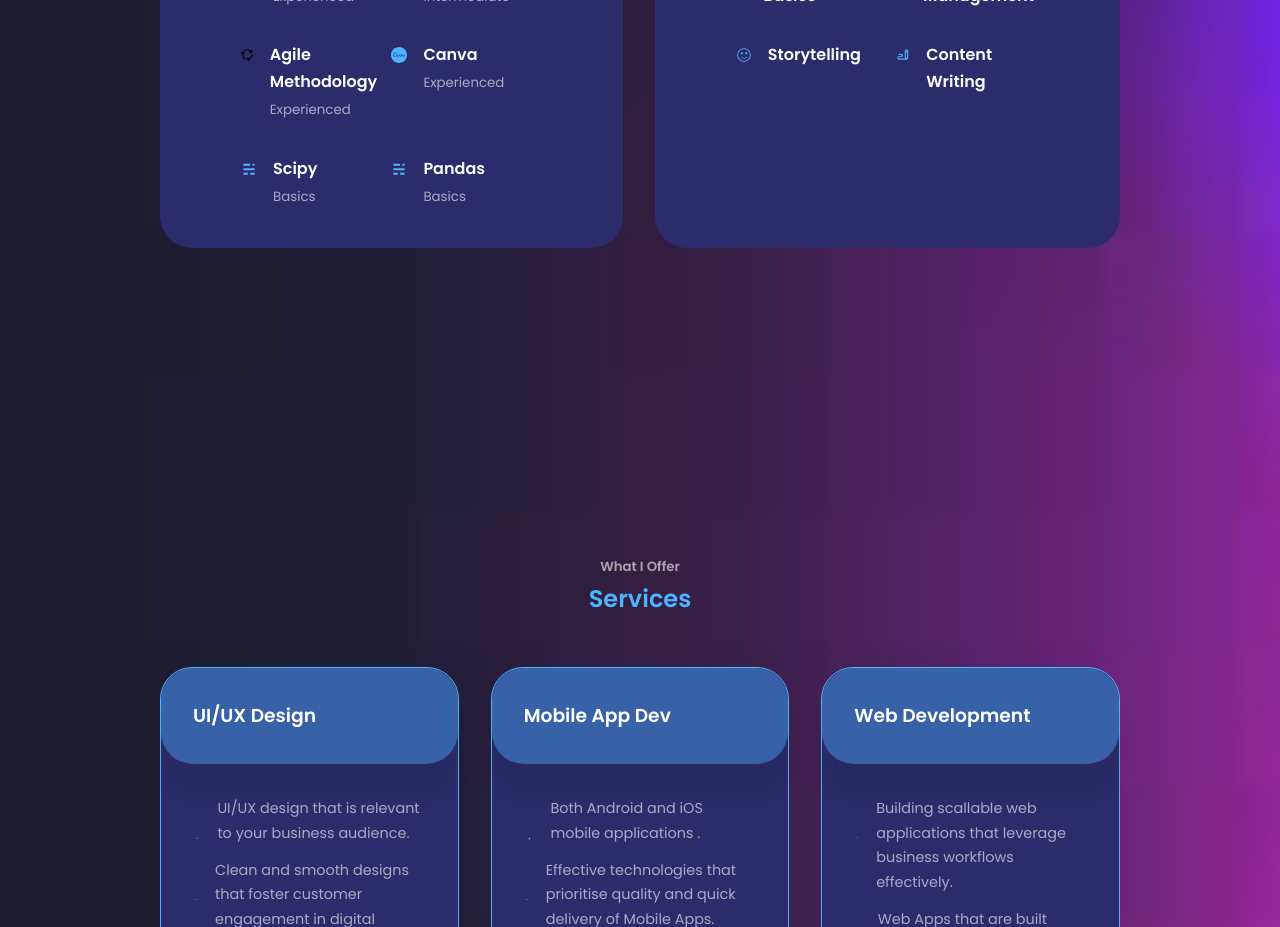
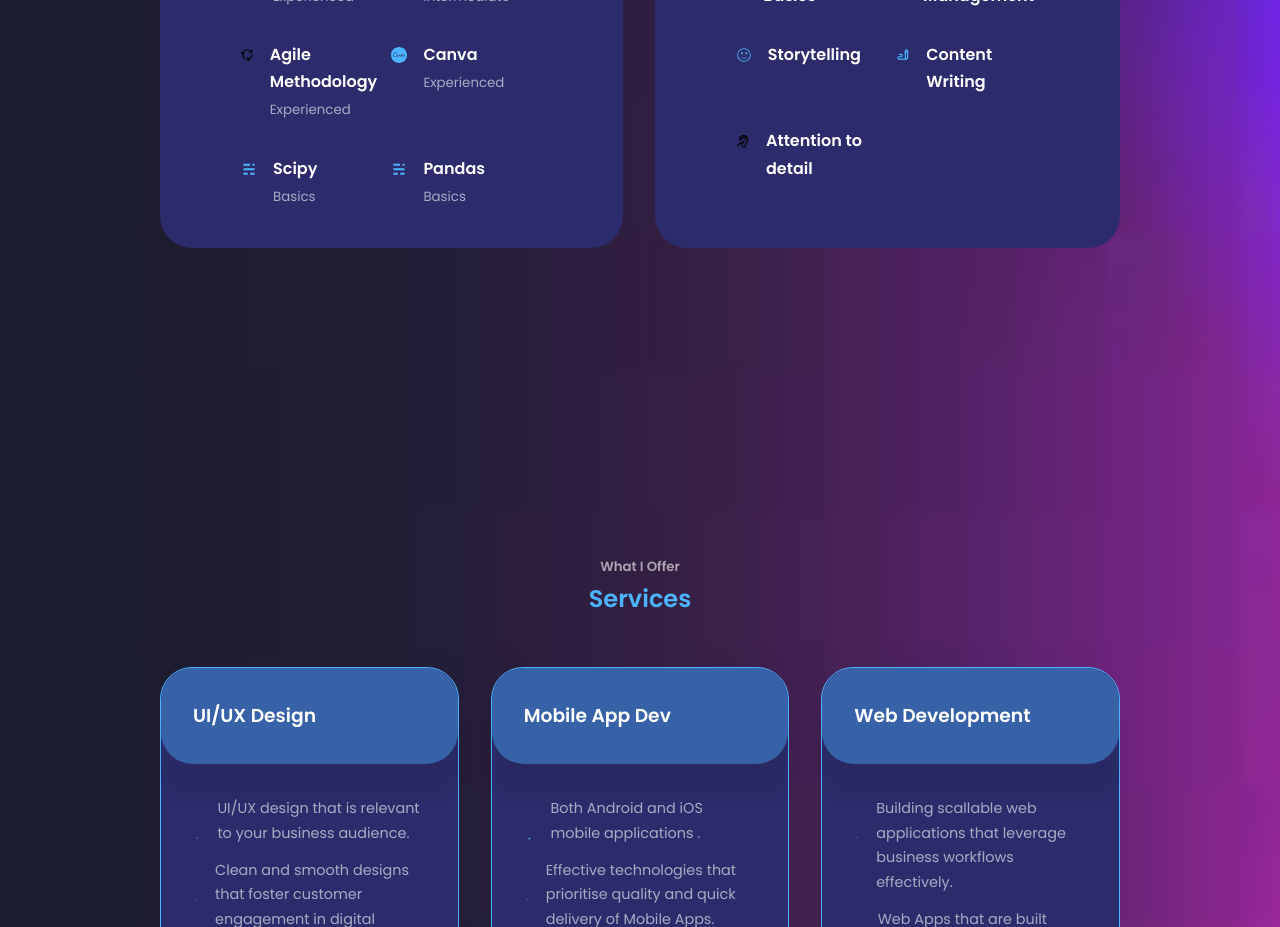
Before and after one commit to JohnGastone/John-Gastone, a React (Create React App) app: page / in a window 1280 px wide. Shown: the part 2660-3587 px from the top of the page. Built offline with nearby package versions, Linux system fonts and the light colour scheme.

Commit message:
Attention +++

```diff
--- a/src/components/experience/Experience.jsx
+++ b/src/components/experience/Experience.jsx
@@ -25,6 +25,7 @@ import { GrEmoji } from 'react-icons/gr'
 import { AiFillProject } from 'react-icons/ai'
 import { TbWriting } from 'react-icons/tb'
 import { SiCanva } from 'react-icons/si'
+import { GrAssistListening } from 'react-icons/gr'
 
 function Experience() {
   return (
@@ -235,12 +236,12 @@ function Experience() {
               </div>
             </article>
 
-            {/* <article className='experience__details'>
-              <BsUpc className='experience__details-icon' />
+            <article className='experience__details'>
+              <GrAssistListening className='experience__details-icon' />
               <div>
-                <h4>Marketing</h4>
+                <h4>Attention to detail</h4>
               </div>
-            </article> */}
+            </article>
           </div>
         </div>
       </div>
```
